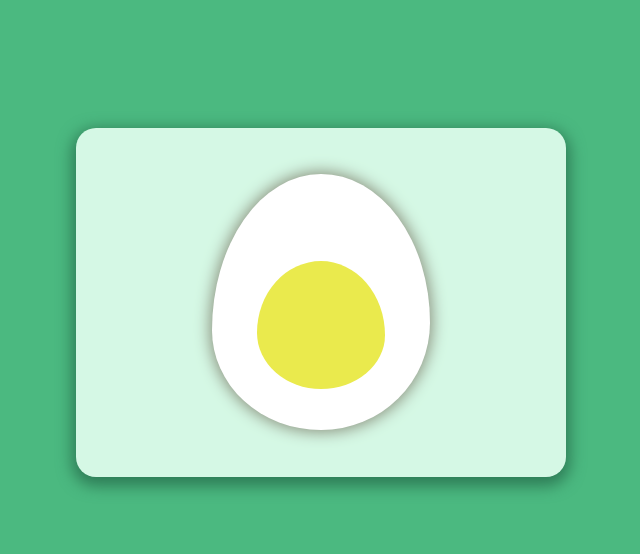
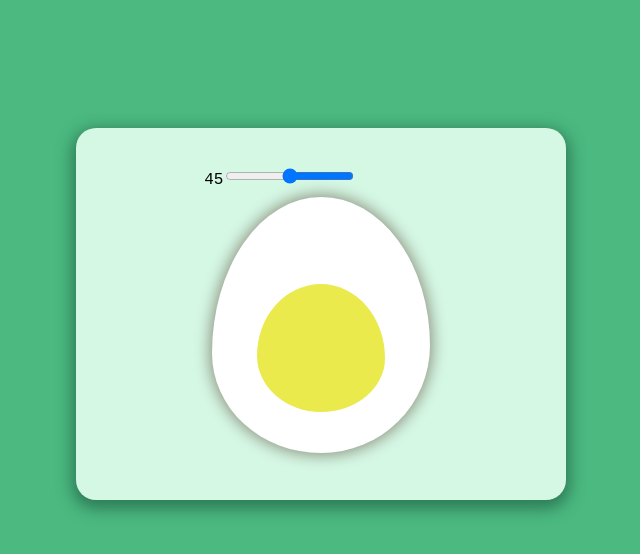
Before and after one commit to juliamanska/egg-timer-react, a React (Create React App) app: page / in a window 1280 px wide. Shown: the top 554 px of the page, without its empty margins (319-959 px from the left). Built offline with nearby package versions, Linux system fonts and the light colour scheme.

Commit message:
Build CookingSlider component

```diff
--- a/src/App.css
+++ b/src/App.css
@@ -68,3 +68,7 @@
   left: 50%;
   transform: translate(-50%, -50%);
 }
+
+#level{
+  direction: rtl;
+}
--- a/src/App.js
+++ b/src/App.js
@@ -1,9 +1,11 @@
 import "./App.css";
 import Egg from "./Components/Egg";
+import CookingSlider from "./Components/CookingSlider";
 
 function App() {
   return (
     <div className="timer">
+      <CookingSlider />
       <Egg />
     </div>
   );
--- /dev/null
+++ b/src/Components/CookingSlider.js
@@ -0,0 +1,31 @@
+import React, { useState } from "react";
+import Egg from "./Egg";
+
+const CookingSlider = () => {
+  const [levelOfCooking, setLevelOfCooking] = useState(45);
+
+  const handleLevelOfCooking = (event) => {
+    const changeLevelOfCooking = event.target.value;
+    setLevelOfCooking(changeLevelOfCooking);
+  };
+
+  return (
+    <div>
+      <form>
+        <label>
+          {levelOfCooking}
+          <input
+            type="range"
+            id="level"
+            name="level"
+            min="10"
+            max="90"
+            onChange={handleLevelOfCooking}
+          />
+        </label>
+      </form>
+    </div>
+  );
+};
+
+export default CookingSlider;
```
